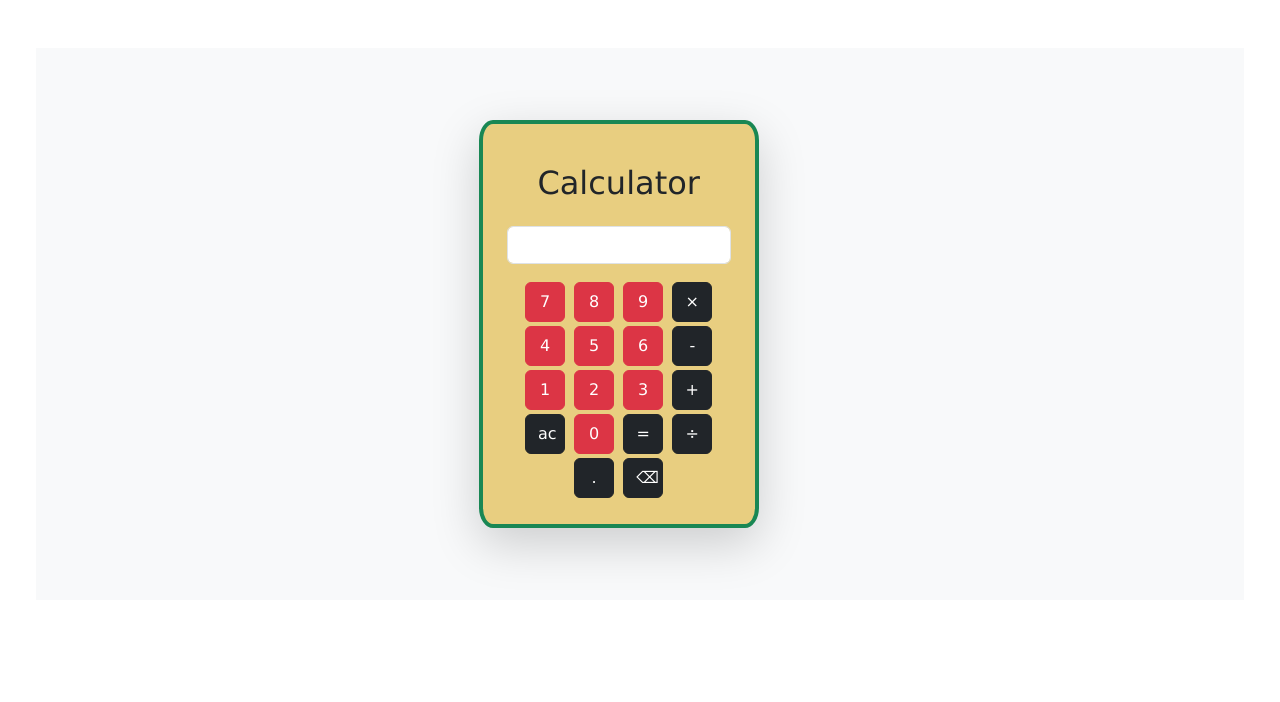
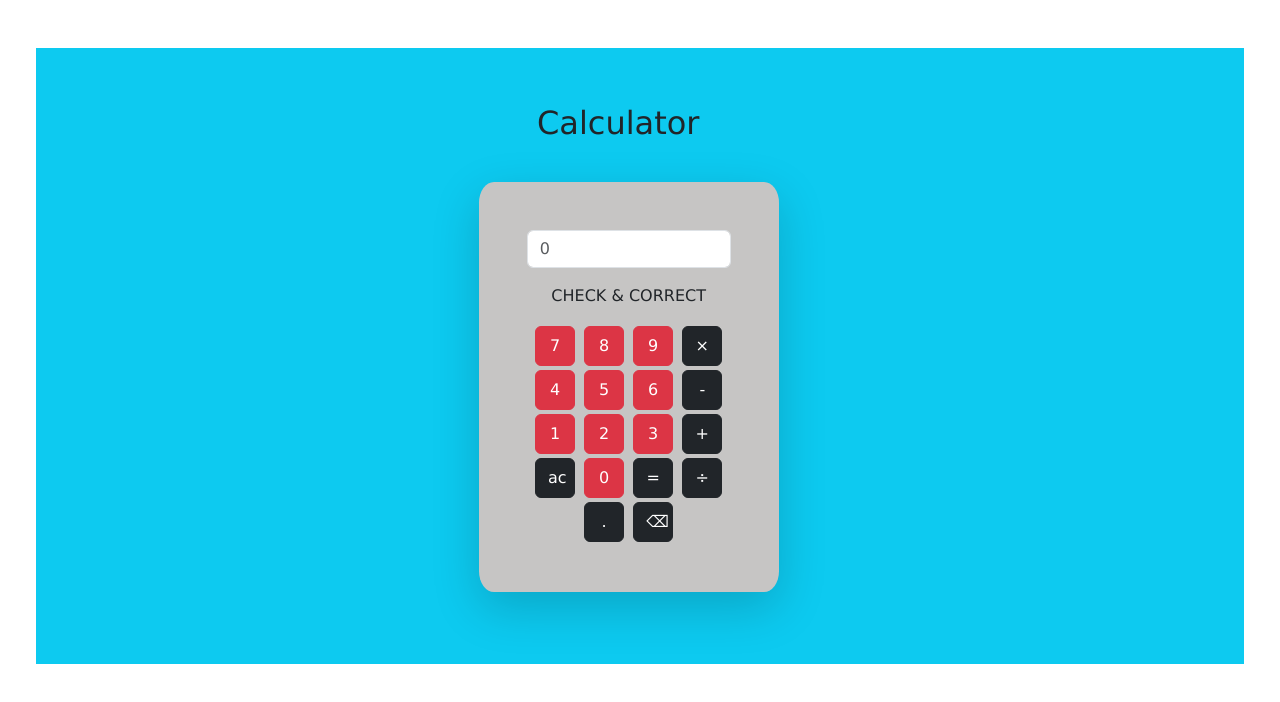
Before and after one commit to SAFNAMOLEPS/calculator, a plain HTML site: page index.html in a window 1280 px wide. Drawn offline with nearby package versions, Linux system fonts and the light colour scheme.

Commit message:
updated calculator

```diff
--- a/index.html
+++ b/index.html
@@ -18,13 +18,17 @@
 
 }
     </style>
-    <div class="section  m-5 mt-5 text-center" style="height: 500px;">
+    <div class="section  m-5 mt-5 " style="height: 500px;">
 
-        <div class="row bg-light p-5">
+        <div class="row bg-info p-5">
+            <div style="padding-left: 445px;">
+                <h2 class="p-2" >Calculator</h2>
+            </div>
+
             <div class="col-4"></div>
-            <div class="col-4 border border-4 border-success shadow-lg p-4 m-4 text-center " style=" width: 280px; background-color: rgb(232, 206, 128); border-radius: 5%;">
-                <h2 class="p-3">Calculator</h2>
-                <input type="text" class="form-control mb-3" id="result">
+            <div class="col-4  shadow-lg p-5 m-4 text-center " style=" width: 300px; background-color: rgb(198, 197, 196); border-radius: 5%;">
+                <input type="text" class="form-control mb-3" id="result" placeholder="0">
+                <p class="text">CHECK & CORRECT</p>
                 <div class="" >
                     <button id="seven" class="btn btn-danger"  onclick="displayNum(7)">7</button>
                     <button id="eight" class="btn btn-danger" onclick="displayNum(8)">8</button>
```
